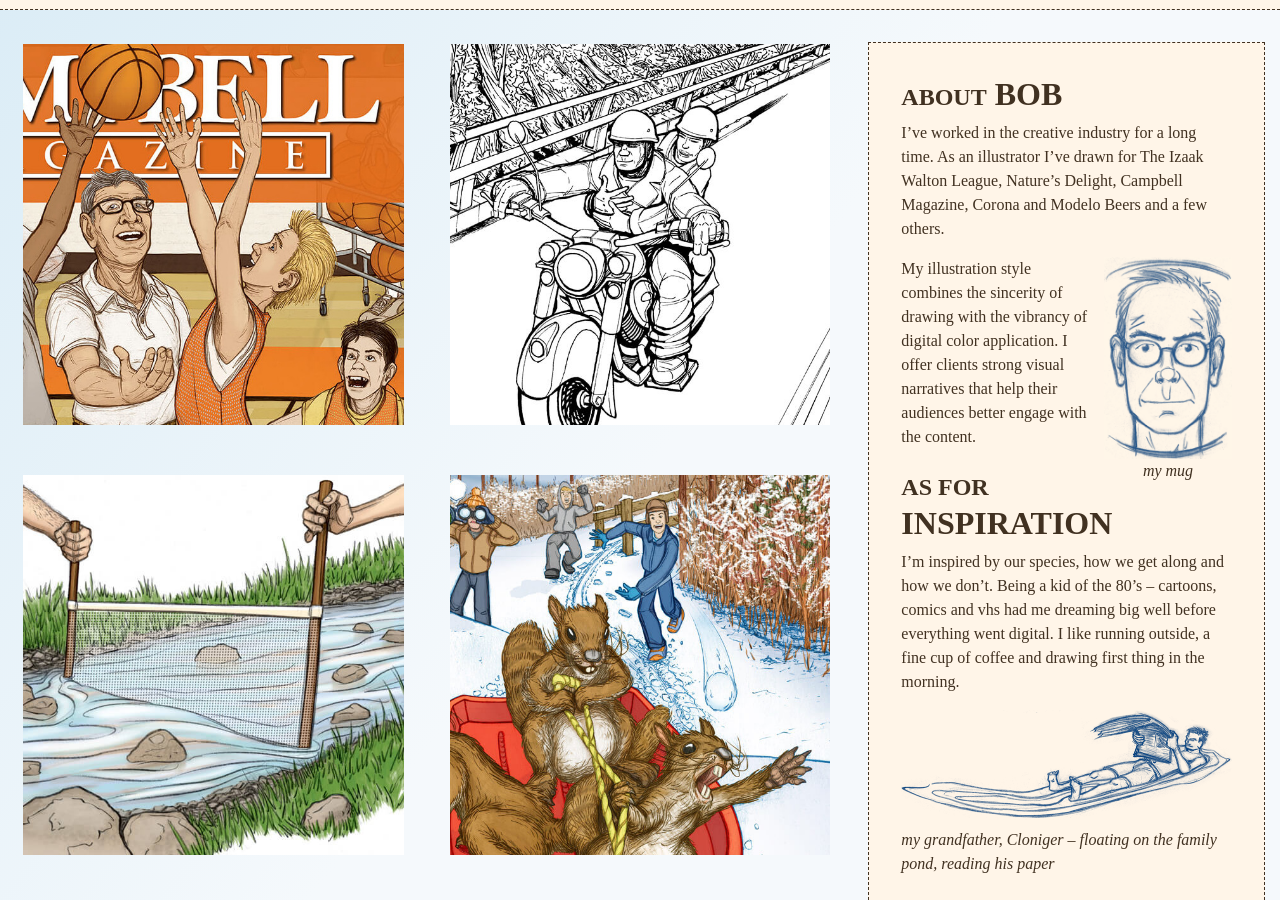
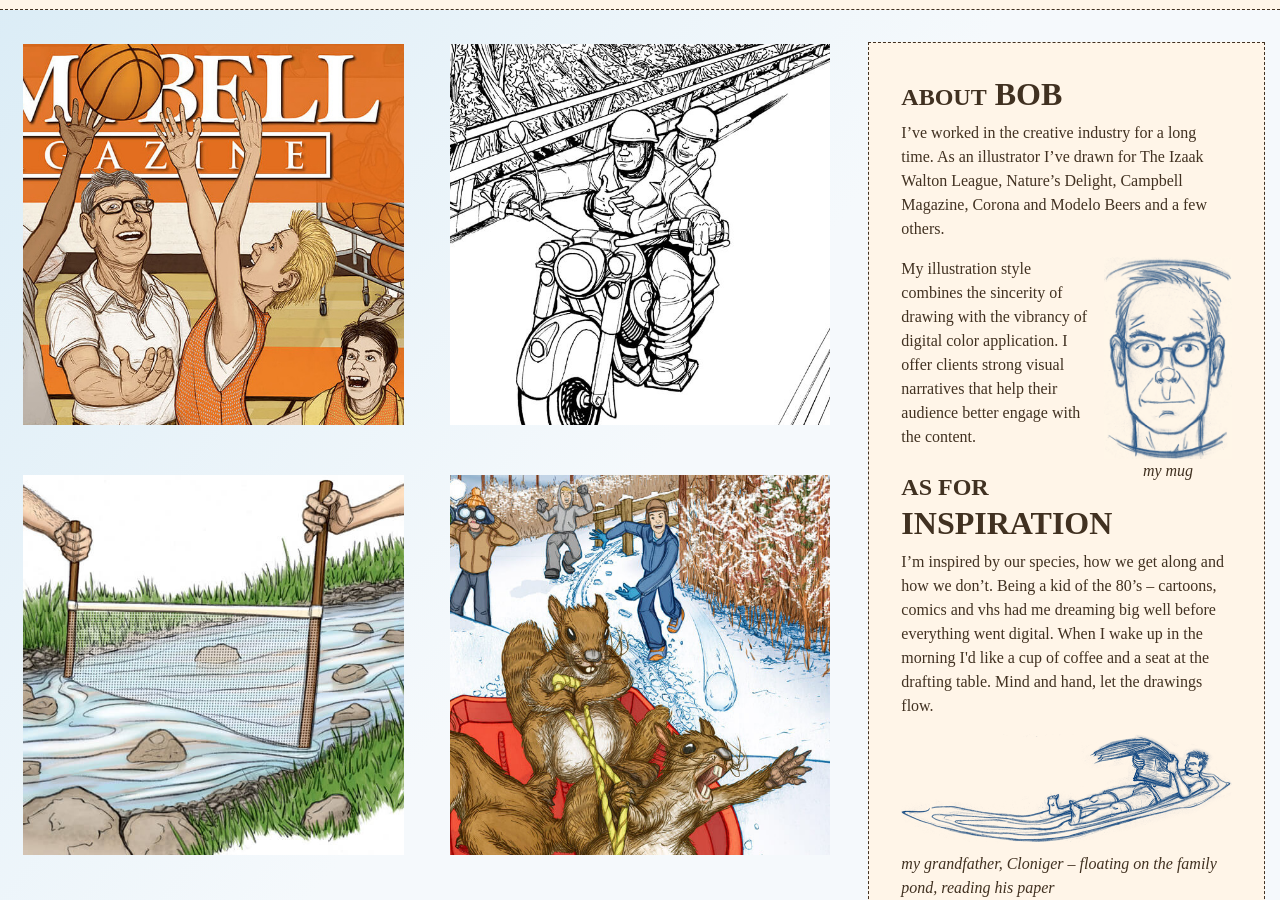
Before and after one commit to bobdry/illus, a Jekyll site: the page built from index.md, in a window 1280 px wide and 900 px high, scrolled down 261 px. Built offline with Jekyll 4.4.1, drawn with Linux system fonts in a browser that asks for light colours; some web fonts are replaced.

Commit message:
update to basic info

```diff
--- a/_includes/basic_info.html
+++ b/_includes/basic_info.html
@@ -1,8 +1,8 @@
 <div class="basic-info">
 <h2><span>ABOUT</span> BOB</h2>
 <p>I&rsquo;ve worked in the creative industry for a long time. As an illustrator I&rsquo;ve drawn for The Izaak Walton League, Nature&rsquo;s Delight, Campbell Magazine, Corona and Modelo Beers and a few others.</p> <div class="mug float-right text-center ml-2"><img src="{{ "images/my_mug_one.png" | prepend: site.baseurl }}" class="mug"/><br><em>my mug</em></div>
-<p>My illustration style combines the sincerity of drawing with the vibrancy of digital color application. I offer clients strong visual narratives that help their audiences better engage with the content.</p>
+<p>My illustration style combines the sincerity of drawing with the vibrancy of digital color application. I offer clients strong visual narratives that help their audience better engage with the content.</p>
 <h2><span>AS FOR</span> INSPIRATION</h2>
-<p>I&rsquo;m inspired by our species, how we get along and how we don&rsquo;t. Being a kid of the 80&rsquo;s &ndash; cartoons, comics and vhs had me dreaming big well before everything went digital. I like running outside, a fine cup of coffee and drawing first thing in the morning.
+<p>I&rsquo;m inspired by our species, how we get along and how we don&rsquo;t. Being a kid of the 80&rsquo;s &ndash; cartoons, comics and vhs had me dreaming big well before everything went digital. When I wake up in the morning I'd like a cup of coffee and a seat at the drafting table. Mind and hand, let the drawings flow.
 <div class="about_image"><img src="{{ "images/cloniger.png" | prepend: site.baseurl }}" class="cloniger img-fluid"/><em>my grandfather, Cloniger &ndash; floating on the family pond, reading his paper</em></div></p>
 </div>
```
